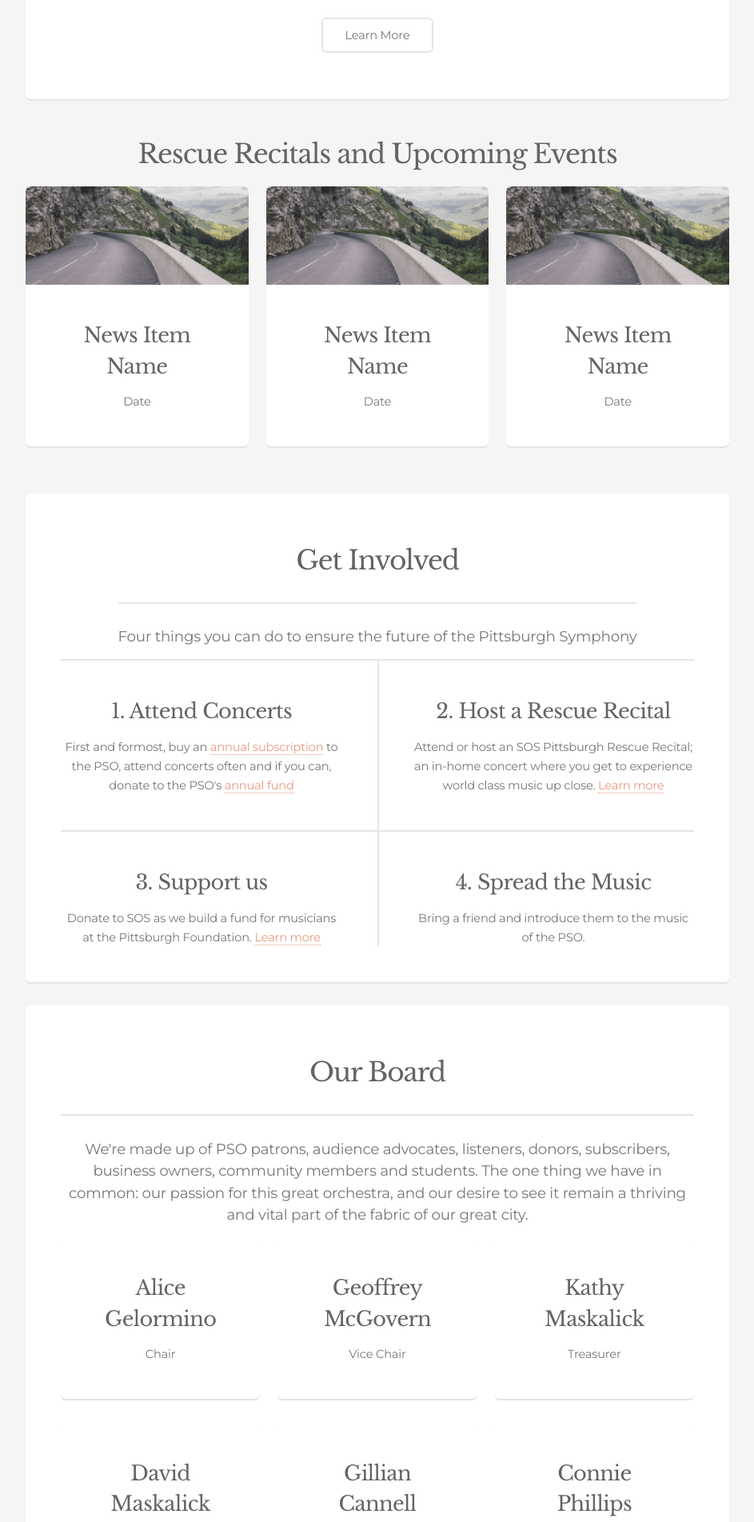
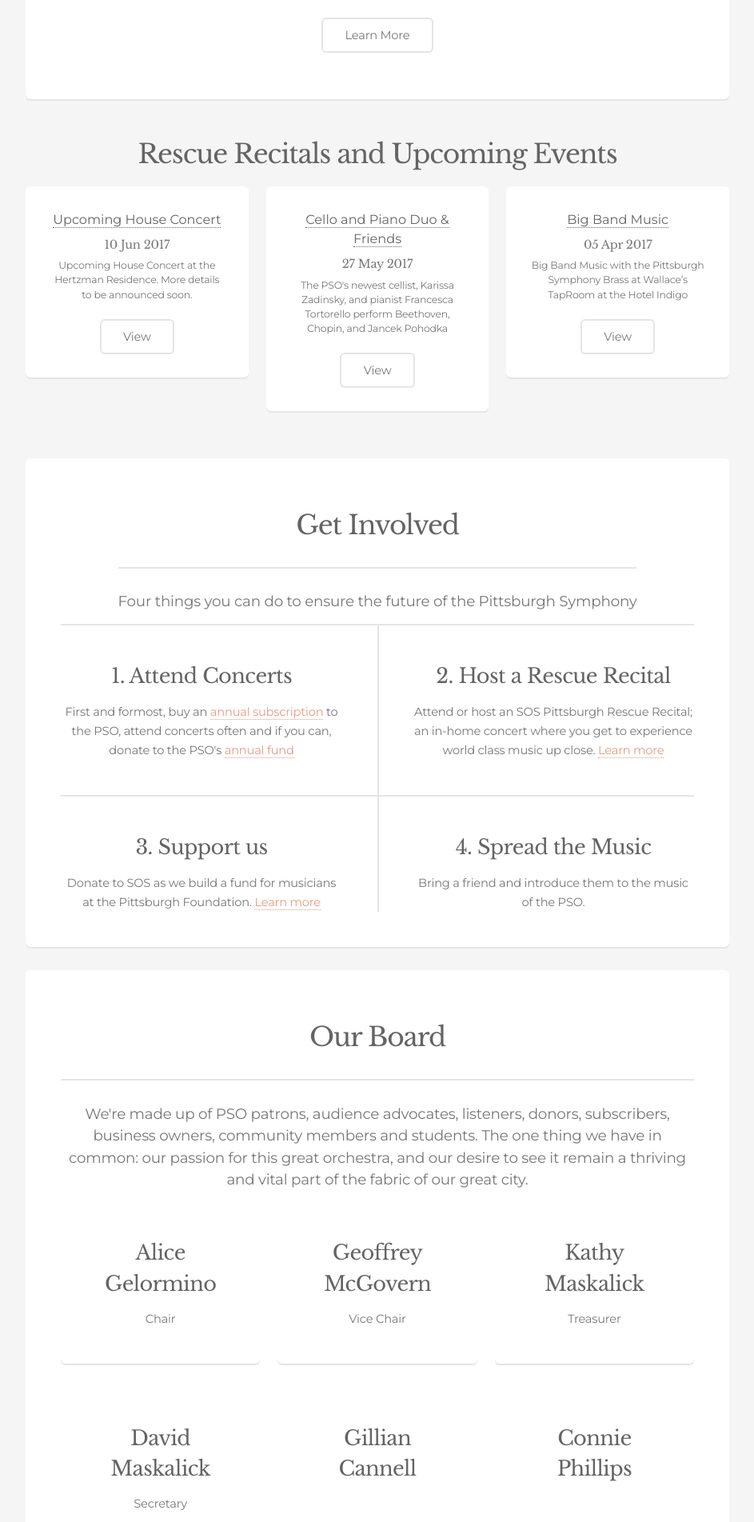
Before and after one commit to daraghbyrne/sospittsburgh, a Jekyll site: the page built from index.md, in a window 1280 px wide. Shown: the part 1008-2911 px from the top of the page at 80% size, without its empty margins (168-1111 px from the left). Built offline with Jekyll 4.4.1, drawn with Linux system fonts in a browser that asks for light colours.

Commit message:
finished

```diff
--- a/_posts/events/2017-03-11-inaugural-rescue-recital.markdown
+++ b/_posts/events/2017-03-11-inaugural-rescue-recital.markdown
@@ -3,6 +3,7 @@
 title:  "Inaugural 'Rescue Recital'"
 date:   2017-03-11 18:30:00 -0400
 categories: event events
+description: An intimate recital of chamber music by Rachmaninov, Dohnanyi, Handel-Halverson, and Mahler.
 ---
 
 ### A CHAMBER MUSIC PARTY featuring PITTSBURGH SYMPHONY ORCHESTRA MUSICIANS:
--- a/_posts/events/2017-04-05-big-band-music.markdown
+++ b/_posts/events/2017-04-05-big-band-music.markdown
@@ -1,8 +1,9 @@
 ---
 layout: post
-title:  "Big Band Music with the Pittsburgh Symphony Brass"
+title:  "Big Band Music "
 date:   2017-04-05 18:30:00 -0400
 categories: event events
+description: Big Band Music with the Pittsburgh Symphony Brass at Wallace’s TapRoom at the Hotel Indigo
 ---
 
 
@@ -12,8 +13,6 @@
 #### 123 North Highland Avenue
 
 > SOS is a grassroots non-profit whose mission is to promote and support the world class excellence and stature of the Pittsburgh Symphony Orchestra and to ensure its preservation in our community for future generations.
-
-
 
 The evening’s schedule:
 
--- a/_posts/events/2017-05-27-cello-and-piano-duo.markdown
+++ b/_posts/events/2017-05-27-cello-and-piano-duo.markdown
@@ -1,8 +1,9 @@
 ---
 layout: post
-title:  "Rescue Recital #3: Cello and Piano Duo & Friends"
+title:  "Cello and Piano Duo & Friends"
 date:   2017-05-27 19:00:00 -0400
 categories: event events
+description: "The PSO's newest cellist, Karissa Zadinsky, and pianist Francesca Tortorello perform Beethoven, Chopin, and Jancek Pohodka"
 ---
 
 ##### Rescue Recital  #3
--- a/_posts/events/2017-06-10-recital-hertzman.markdown
+++ b/_posts/events/2017-06-10-recital-hertzman.markdown
@@ -1,8 +1,9 @@
 ---
 layout: post
-title:  "Rescue Recital #4: The Hertzman Residence"
+title:  "Upcoming House Concert"
 date:   2017-06-10 18:30:00 -0400
 categories: event events
+description: Upcoming House Concert at the Hertzman Residence. More details to be announced soon.
 ---
 
 ##### Rescue Recital  #4
--- a/assets/css/style.css
+++ b/assets/css/style.css
@@ -1470,3 +1470,19 @@
 			text-align: left;
 
 		}
+		.box.special.rescue-recital{
+			padding: 2em;
+
+		}
+
+		.box.special.rescue-recital span.date{
+			display: block;
+			margin-bottom: 5px;
+		}
+
+		.box.special.rescue-recital p{
+			font-size: 0.85em;
+			margin: 0 0 0.1em 0;
+			line-height: 1.45em;
+
+		}
--- a/index.md
+++ b/index.md
@@ -26,42 +26,28 @@
 
 <a name="rescuerecitals" />
 
+<div class="row">
+<div class="12u">
+	<header class="major">
+		<h2>Rescue Recitals and Upcoming Events
+		</h2>
+	</header>
+</div>
 
- <div class="row">
-	<div class="12u">
-		<header class="major">
-			<h2>Rescue Recitals and Upcoming Events
-			</h2>
-		</header>
-	</div>
+{% for post in site.categories.events offset: 0 limit: 3 %}
+	<div class="4u">
+	<section class="box special rescue-recital">
+		<!-- <span class="image featured"><img src="{{ site.baseurl }}/assets/images/pic02.jpg" alt="" /></span> -->
+		<h4><a href="{{ site.baseurl }}{{ post.url }}">{{ post.title }}</a></h4>
+		<span class="date">{{ post.date | date_to_string }}</span>
+		<p>{{ post.description }}</p>
+		<ul class="actions">
+			<li><a href="{{ site.baseurl }}{{ post.url }}" class="button alt">View</a></li>
+		</ul>
+	</section>
+  </div>
+{% endfor %}
 
-	<div class="4u">
-
-		<section class="box special">
-			<span class="image featured"><img src="{{ site.baseurl }}/assets/images/pic02.jpg" alt="" /></span>
-			<h3>News Item Name</h3>
-			<p>Date</p>
-		</section>
-
-	</div>
-	<div class="4u">
-
-		<section class="box special">
-			<span class="image featured"><img src="{{ site.baseurl }}/assets/images/pic02.jpg" alt="" /></span>
-			<h3>News Item Name</h3>
-			<p>Date</p>
-		</section>
-
-	</div>
-	<div class="4u">
-
-		<section class="box special">
-			<span class="image featured"><img src="{{ site.baseurl }}/assets/images/pic02.jpg" alt="" /></span>
-			<h3>News Item Name</h3>
-			<p>Date</p>
-		</section>
-
-	</div>
 
 </div>
 
```
